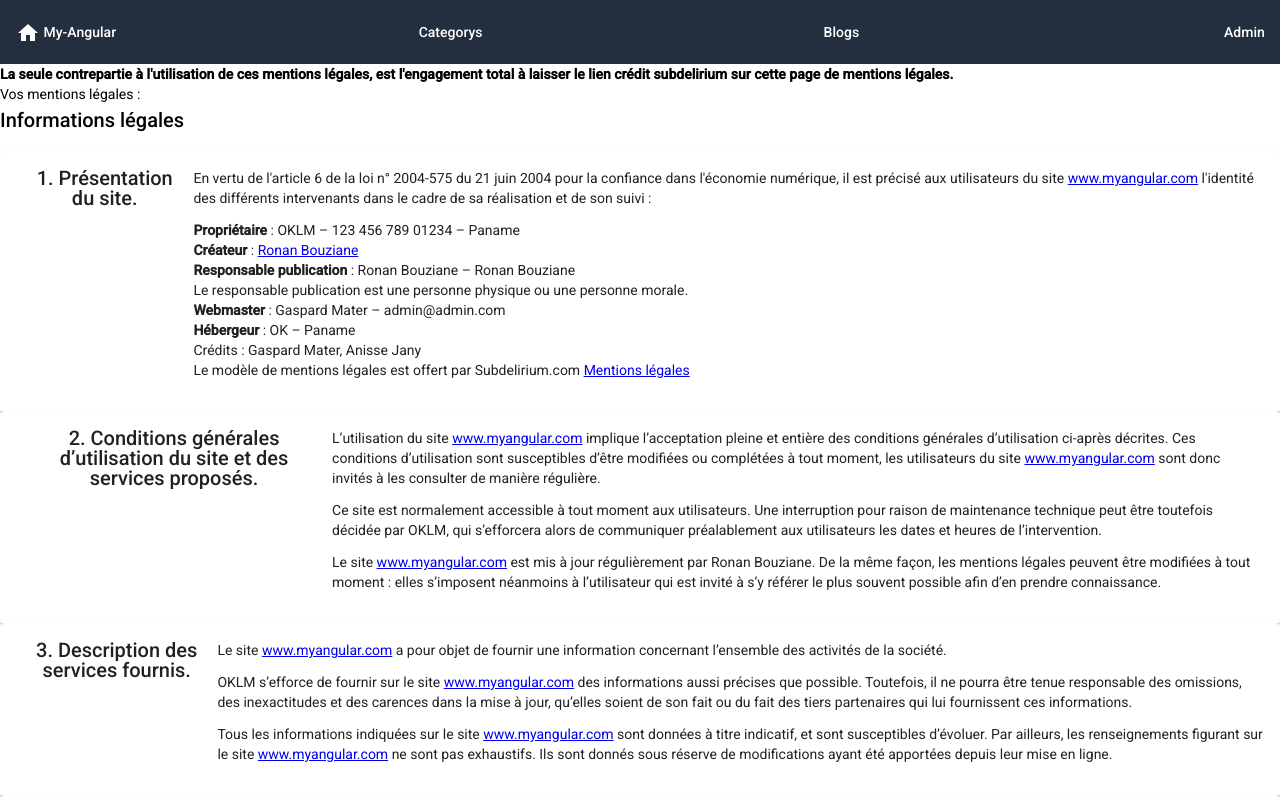
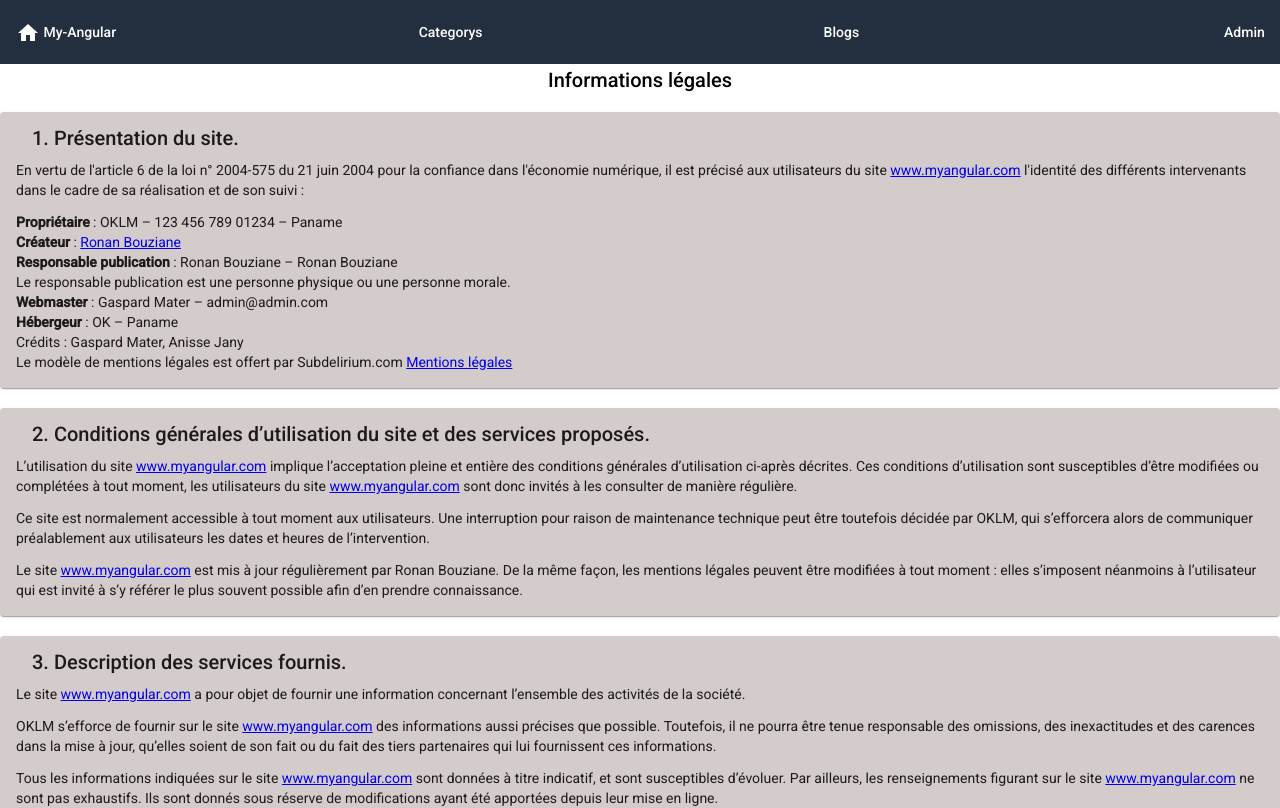
Before and after one commit to mato073/my_angular, an Angular app: page /Legal in a window 1280 px wide. Shown: the top 808 px of the page. Built offline with nearby package versions, Linux system fonts and the light colour scheme.

Commit message:
[MOD] style legal page to match the style of the aplication

```diff
--- a/src/app/components/legal/legal.component.html
+++ b/src/app/components/legal/legal.component.html
@@ -1,12 +1,12 @@
-<strong>La seule contrepartie à l'utilisation de ces mentions légales, est l'engagement total à laisser le lien crédit subdelirium sur cette page de mentions légales.</strong><br />
-Vos mentions légales :
-<h2>Informations légales</h2>
 
-<mat-card>
+<h2 class="title">Informations légales</h2>
+
+  <mat-card >
     <mat-card-header>
       <mat-card-title>
         1. Présentation du site.
       </mat-card-title>
+    </mat-card-header>
       <mat-card-content>
         <p>En vertu de l'article 6 de la loi n° 2004-575 du 21 juin 2004 pour la confiance dans l'économie numérique, il est précisé aux utilisateurs du site <a href="http://www.myangular.com/">www.myangular.com</a> l'identité des différents intervenants dans le cadre de sa réalisation et de son suivi :</p>
         <p><strong>Propriétaire</strong> : OKLM – 123 456 789 01234 – Paname<br />
@@ -18,78 +18,78 @@ Vos mentions légales :
         Crédits : Gaspard  Mater, Anisse Jany<br />
         Le modèle de mentions légales est offert par Subdelirium.com <a target="_blank" href="https://www.subdelirium.com/generateur-de-mentions-legales/">Mentions légales</a></p>
       </mat-card-content>
-  </mat-card-header>
   </mat-card>
-
+<br/>
 <mat-card>
   <mat-card-header>
     <mat-card-title>
       2. Conditions générales d’utilisation du site et des services proposés.
     </mat-card-title>
+  </mat-card-header>
     <mat-card-content>
       <p>L’utilisation du site <a href="http://www.myangular.com/">www.myangular.com</a> implique l’acceptation pleine et entière des conditions générales d’utilisation ci-après décrites. Ces conditions d’utilisation sont susceptibles d’être modifiées ou complétées à tout moment, les utilisateurs du site <a href="http://www.myangular.com/">www.myangular.com</a> sont donc invités à les consulter de manière régulière.</p>
       <p>Ce site est normalement accessible à tout moment aux utilisateurs. Une interruption pour raison de maintenance technique peut être toutefois décidée par OKLM, qui s’efforcera alors de communiquer préalablement aux utilisateurs les dates et heures de l’intervention.</p>
       <p>Le site <a href="http://www.myangular.com/">www.myangular.com</a> est mis à jour régulièrement par Ronan Bouziane. De la même façon, les mentions légales peuvent être modifiées à tout moment : elles s’imposent néanmoins à l’utilisateur qui est invité à s’y référer le plus souvent possible afin d’en prendre connaissance.</p>
     </mat-card-content>
-  </mat-card-header>
 </mat-card>
-
+<br/>
   <mat-card>
     <mat-card-header>
       <mat-card-title>
         3. Description des services fournis.
       </mat-card-title>
+    </mat-card-header>
       <mat-card-content>
         <p>Le site <a href="http://www.myangular.com/">www.myangular.com</a> a pour objet de fournir une information concernant l’ensemble des activités de la société.</p>
         <p>OKLM s’efforce de fournir sur le site <a href="http://www.myangular.com/">www.myangular.com</a> des informations aussi précises que possible. Toutefois, il ne pourra être tenue responsable des omissions, des inexactitudes et des carences dans la mise à jour, qu’elles soient de son fait ou du fait des tiers partenaires qui lui fournissent ces informations.</p>
         <p>Tous les informations indiquées sur le site <a href="http://www.myangular.com/">www.myangular.com</a> sont données à titre indicatif, et sont susceptibles d’évoluer. Par ailleurs, les renseignements figurant sur le site <a href="http://www.myangular.com/">www.myangular.com</a> ne sont pas exhaustifs. Ils sont donnés sous réserve de modifications ayant été apportées depuis leur mise en ligne.</p>
       </mat-card-content>
-    </mat-card-header>
   </mat-card>
-
+  <br/>
   <mat-card>
     <mat-card-header>
       <mat-card-title>
         4. Limitations contractuelles sur les données techniques.
       </mat-card-title>
+    </mat-card-header>
       <mat-card-content>
         <p>Le site utilise la technologie JavaScript.</p>
         <p>Le site Internet ne pourra être tenu responsable de dommages matériels liés à l’utilisation du site. De plus, l’utilisateur du site s’engage à accéder au site en utilisant un matériel récent, ne contenant pas de virus et avec un navigateur de dernière génération mis-à-jour</p>
       </mat-card-content>
-    </mat-card-header>
   </mat-card>
-
+  <br/>
   <mat-card>
     <mat-card-header>
       <mat-card-title>
         5. Propriété intellectuelle et contrefaçons.
       </mat-card-title>
+    </mat-card-header>
       <mat-card-content>
         <p>OKLM est propriétaire des droits de propriété intellectuelle ou détient les droits d’usage sur tous les éléments accessibles sur le site, notamment les textes, images, graphismes, logo, icônes, sons, logiciels.</p>
         <p>Toute reproduction, représentation, modification, publication, adaptation de tout ou partie des éléments du site, quel que soit le moyen ou le procédé utilisé, est interdite, sauf autorisation écrite préalable de : OKLM.</p>
         <p>Toute exploitation non autorisée du site ou de l’un quelconque des éléments qu’il contient sera considérée comme constitutive d’une contrefaçon et poursuivie conformément aux dispositions des articles L.335-2 et suivants du Code de Propriété Intellectuelle.</p>
       </mat-card-content>
-    </mat-card-header>
   </mat-card>
-
+  <br/>
   <mat-card>
     <mat-card-header>
       <mat-card-title>
         6. Limitations de responsabilité.
       </mat-card-title>
+    </mat-card-header>
       <mat-card-content>
         <p>OKLM ne pourra être tenue responsable des dommages directs et indirects causés au matériel de l’utilisateur, lors de l’accès au site www.myangular.com, et résultant soit de l’utilisation d’un matériel ne répondant pas aux spécifications indiquées au point 4, soit de l’apparition d’un bug ou d’une incompatibilité.</p>
         <p>OKLM ne pourra également être tenue responsable des dommages indirects (tels par exemple qu’une perte de marché ou perte d’une chance) consécutifs à l’utilisation du site <a href="http://www.myangular.com/">www.myangular.com</a>.</p>
         <p>Des espaces interactifs (possibilité de poser des questions dans l’espace contact) sont à la disposition des utilisateurs. OKLM se réserve le droit de supprimer, sans mise en demeure préalable, tout contenu déposé dans cet espace qui contreviendrait à la législation applicable en France, en particulier aux dispositions relatives à la protection des données. Le cas échéant, OKLM se réserve également la possibilité de mettre en cause la responsabilité civile et/ou pénale de l’utilisateur, notamment en cas de message à caractère raciste, injurieux, diffamant, ou pornographique, quel que soit le support utilisé (texte, photographie…).</p>
       </mat-card-content>
-    </mat-card-header>
   </mat-card>
-
+  <br/>
   <mat-card>
     <mat-card-header>
       <mat-card-title>
         7. Gestion des données personnelles.
       </mat-card-title>
+    </mat-card-header>
       <mat-card-content>
         <p>En France, les données personnelles sont notamment protégées par la loi n° 78-87 du 6 janvier 1978, la loi n° 2004-801 du 6 août 2004, l'article L. 226-13 du Code pénal et la Directive Européenne du 24 octobre 1995.</p>
         <p>A l'occasion de l'utilisation du site <a href="http://www.myangular.com/">www.myangular.com</a>, peuvent êtres recueillies : l'URL des liens par l'intermédiaire desquels l'utilisateur a accédé au site <a href="http://www.myangular.com/">www.myangular.com</a>, le fournisseur d'accès de l'utilisateur, l'adresse de protocole Internet (IP) de l'utilisateur.</p>
@@ -98,14 +98,14 @@ Vos mentions légales :
         <p>Aucune information personnelle de l'utilisateur du site <a href="http://www.myangular.com/">www.myangular.com</a> n'est publiée à l'insu de l'utilisateur, échangée, transférée, cédée ou vendue sur un support quelconque à des tiers. Seule l'hypothèse du rachat de OKLM et de ses droits permettrait la transmission des dites informations à l'éventuel acquéreur qui serait à son tour tenu de la même obligation de conservation et de modification des données vis à vis de l'utilisateur du site <a href="http://www.myangular.com/">www.myangular.com</a>.</p>
         <p>Les bases de données sont protégées par les dispositions de la loi du 1er juillet 1998 transposant la directive 96/9 du 11 mars 1996 relative à la protection juridique des bases de données.</p>
       </mat-card-content>
-    </mat-card-header>
   </mat-card>
-
+  <br/>
   <mat-card>
     <mat-card-header>
       <mat-card-title>
         8. Liens hypertextes et cookies.
       </mat-card-title>
+    </mat-card-header>
       <mat-card-content>
         <p>Le site <a href="http://www.myangular.com/">www.myangular.com</a> contient un certain nombre de liens hypertextes vers d’autres sites, mis en place avec l’autorisation de OKLM. Cependant, OKLM n’a pas la possibilité de vérifier le contenu des sites ainsi visités, et n’assumera en conséquence aucune responsabilité de ce fait.</p>
         <p>La navigation sur le site <a href="http://www.myangular.com/">www.myangular.com</a> est susceptible de provoquer l’installation de cookie(s) sur l’ordinateur de l’utilisateur. Un cookie est un fichier de petite taille, qui ne permet pas l’identification de l’utilisateur, mais qui enregistre des informations relatives à la navigation d’un ordinateur sur un site. Les données ainsi obtenues visent à faciliter la navigation ultérieure sur le site, et ont également vocation à permettre diverses mesures de fréquentation.</p>
@@ -116,14 +116,14 @@ Vos mentions légales :
         <p>Sous Safari : Cliquez en haut à droite du navigateur sur le pictogramme de menu (symbolisé par un rouage). Sélectionnez Paramètres. Cliquez sur Afficher les paramètres avancés. Dans la section "Confidentialité", cliquez sur Paramètres de contenu. Dans la section "Cookies", vous pouvez bloquer les cookies.</p>
         <p>Sous Chrome : Cliquez en haut à droite du navigateur sur le pictogramme de menu (symbolisé par trois lignes horizontales). Sélectionnez Paramètres. Cliquez sur Afficher les paramètres avancés. Dans la section "Confidentialité", cliquez sur préférences.  Dans l'onglet "Confidentialité", vous pouvez bloquer les cookies.</p>
       </mat-card-content>
-    </mat-card-header>
   </mat-card>
-
+  <br/>
   <mat-card>
     <mat-card-header>
       <mat-card-title>
         9. Droit applicable et attribution de juridiction.
       </mat-card-title>
+    </mat-card-header>
       <mat-card-content>
         <p>Tout litige en relation avec l’utilisation du site <a href="http://www.myangular.com/">www.myangular.com</a> est soumis au droit français. Il est fait attribution exclusive de juridiction aux tribunaux compétents de Paris.</p>
         <h3>10. Les principales lois concernées.</h3>
@@ -133,5 +133,4 @@ Vos mentions légales :
         <p>Utilisateur : Internaute se connectant, utilisant le site susnommé.</p>
         <p>Informations personnelles : « les informations qui permettent, sous quelque forme que ce soit, directement ou non, l'identification des personnes physiques auxquelles elles s'appliquent » (article 4 de la loi n° 78-17 du 6 janvier 1978).</p>
       </mat-card-content>
-    </mat-card-header>
   </mat-card>
--- a/src/app/components/legal/legal.component.scss
+++ b/src/app/components/legal/legal.component.scss
@@ -1,8 +1,20 @@
-.mat-card {
+mat-card {
   display: flex;
   flex-direction: column;
+  margin-top: 20;
+  margin-bottom: 20;
+  background-color: rgb(212, 203, 203);
 }
 
 .mat-card-title {
   text-align: center;
 }
+
+.card {
+  margin-top: 20;
+  margin-bottom: 20;
+}
+
+.title {
+  text-align: center;
+}
```
Lines whose indentation alone changed are shown as unchanged.
